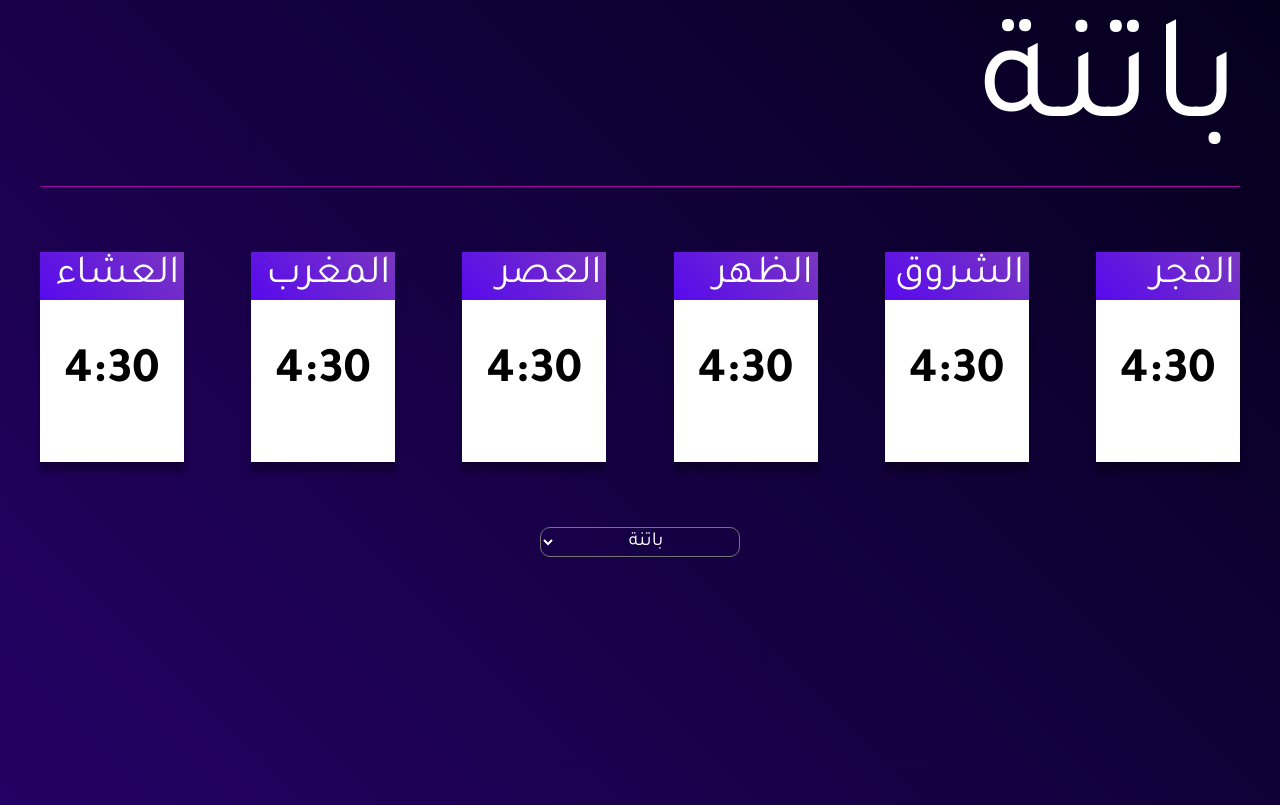
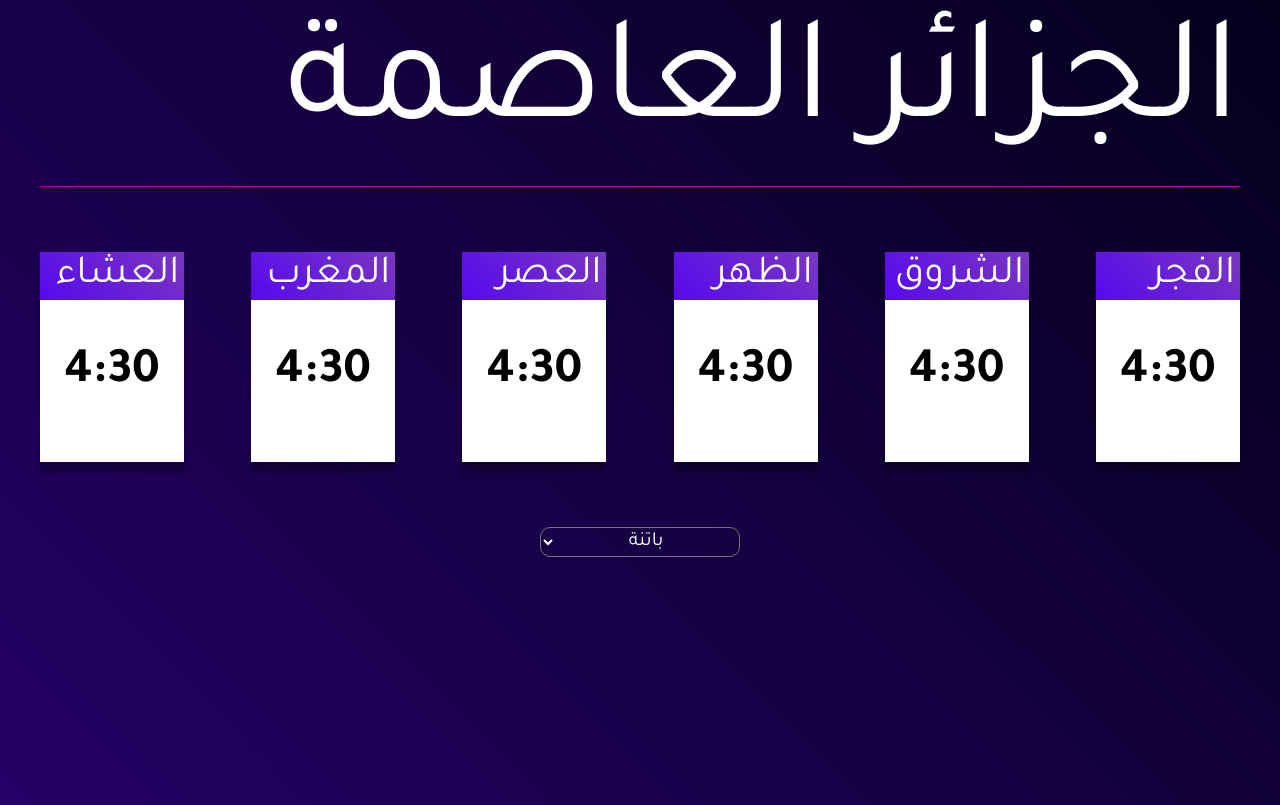
Before and after one commit to SahnouneAya/Prayer-times-website, a plain HTML site: page index.html in a window 1280 px wide. Drawn offline with nearby package versions, Linux system fonts and the light colour scheme.

Commit message:
Update index.html

```diff
--- a/index.html
+++ b/index.html
@@ -12,7 +12,7 @@
 <body>
     <div>
             <div class="info">
-                <h1 id="city-name"> باتنة </h1>
+                <h1 id="city-name"> الجزائر العاصمة </h1>
                 <h6 id="date"> </h6>
             </div>
 
```
